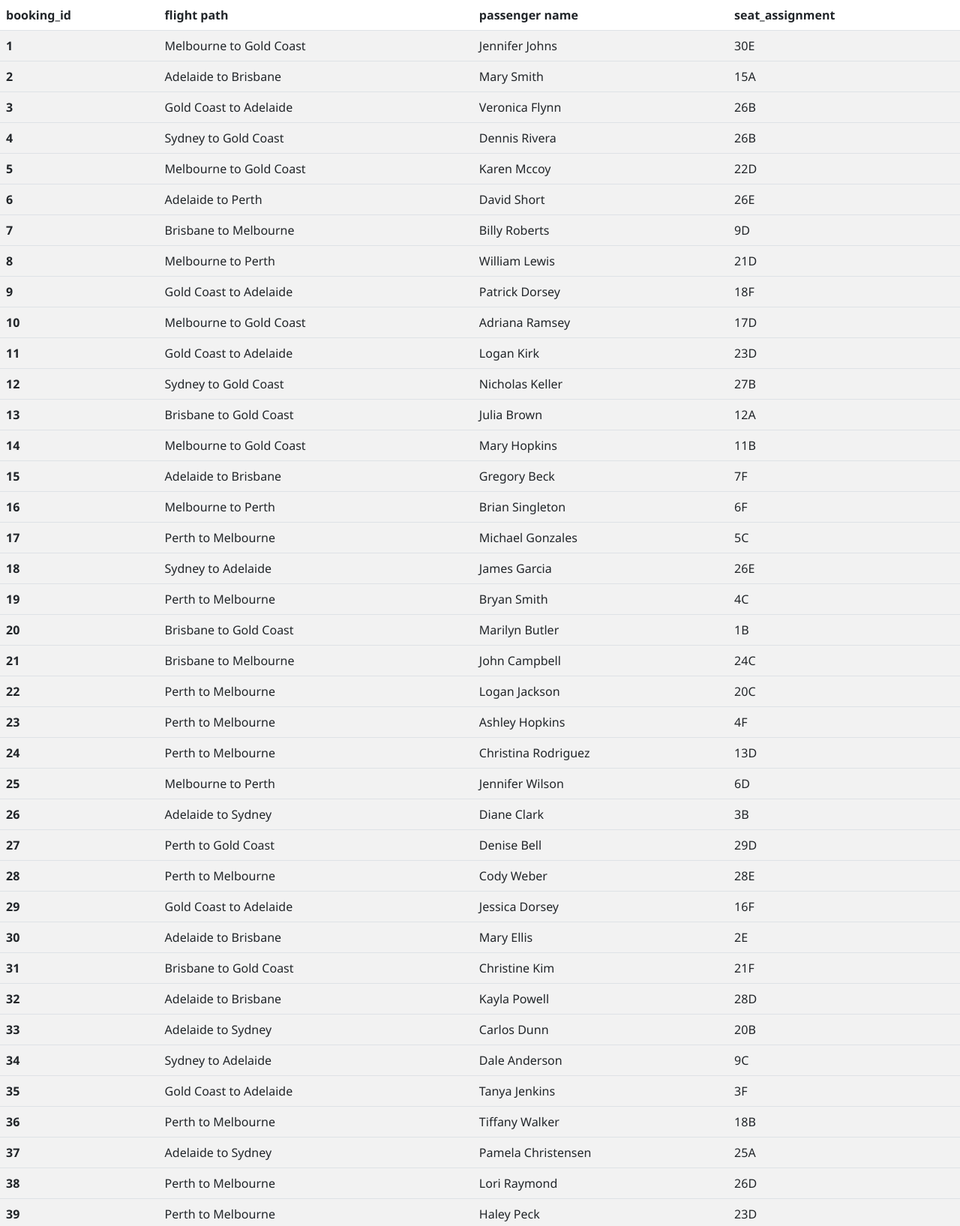
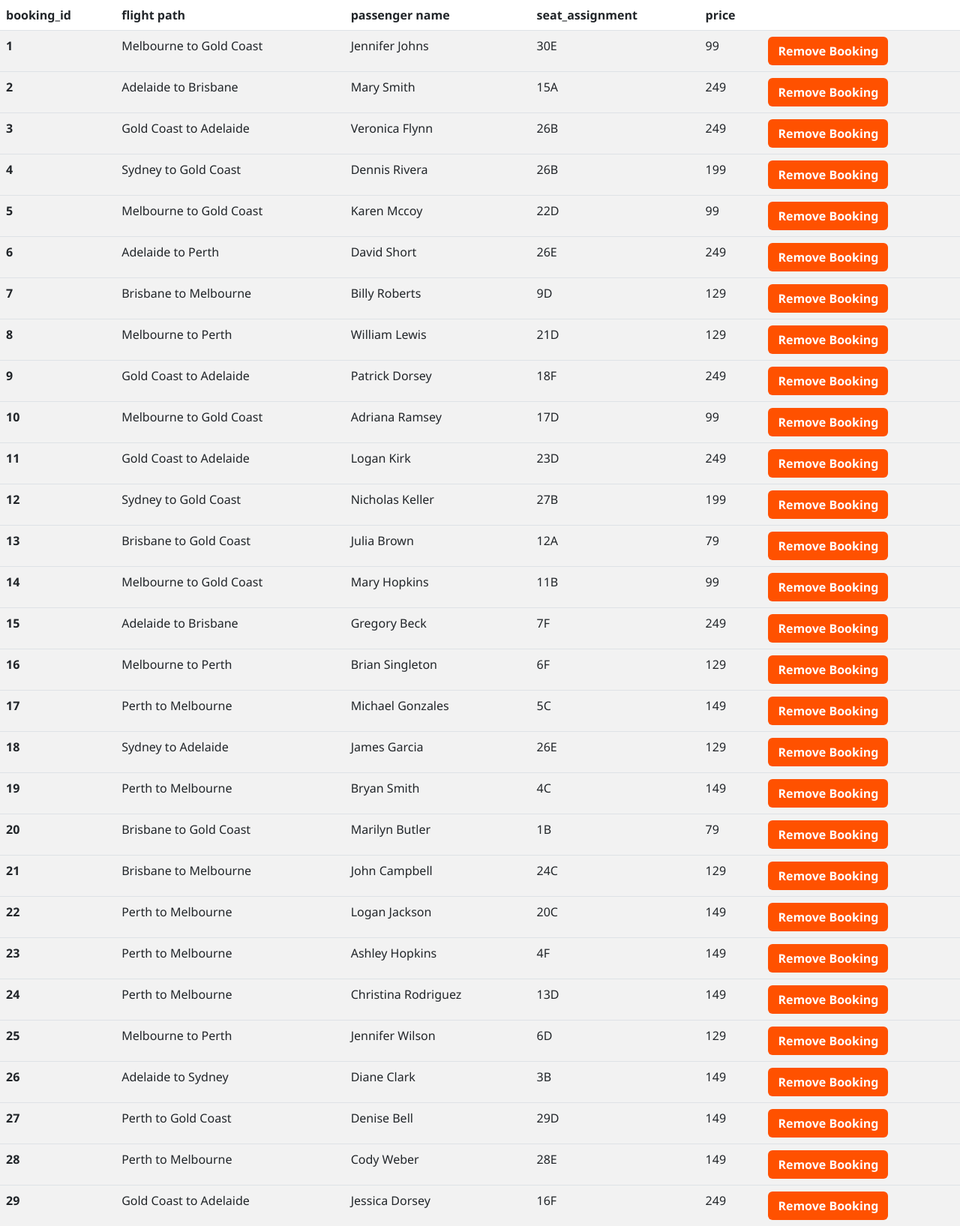
Before and after one commit to yangl-sys/10DGT-Semester2, a Flask app: page /admin in a window 1280 px wide. Shown: the part 59-1694 px from the top of the page at 75% size. Run offline with Flask 3, Linux system fonts and the light colour scheme; data comes from the database, SQL or seed files in the repository; both versions use the stored data as it was after the commit.

```diff
--- a/app.py
+++ b/app.py
@@ -127,9 +127,14 @@ def booking_confirmation(booking_id):
 @app.route('/admin', methods=['GET', 'POST'])
 def admin():
     conn = get_db_connection()
+    if request.method == "POST":
+        booking_id = request.form.get("remove-btn")
+        print(booking_id)
     db_bookings = conn.execute('SELECT * FROM bookings').fetchall()
     db_passengers = conn.execute('SELECT * FROM passengers').fetchall()
     db_flights = conn.execute('SELECT * FROM flights').fetchall()
+    conn.commit()
+    conn.close()
     return render_template('admin.html',bookings=db_bookings, passengers=db_passengers,flights=db_flights)
 
 if __name__ == '__main__':
--- a/templates/admin.html
+++ b/templates/admin.html
@@ -10,7 +10,7 @@
         body { background-color: var(--bg-light); font-family: 'Segoe UI', Roboto, sans-serif; }
         .navbar { background-color: white; border-bottom: 3px solid var(--jetstar-orange); }
         .btn-orange { background-color: var(--jetstar-orange); color: white; font-weight: bold; }
-        .btn-orange:hover { background-color: #e64900; color: white; }
+        .btn-orange:hover { background-color: #e64900; color: white; transform: scale(1.01);}
     </style>
 </head>
 
@@ -34,6 +34,8 @@
             <th scope="col">flight path</th>
             <th scope="col">passenger name</th>
             <th scope="col">seat_assignment</th>
+            <th scope="col">price</th>
+            <th scope="col"> </th>
             </tr>
         </thead>
         {%for book in bookings%}
@@ -43,6 +45,13 @@
             <td>{{flights[book.flight_id - 1][1]}} to {{flights[book.flight_id - 1][2]}}</td>
             <td>{{passengers[book.passenger_id-1][1]}} {{passengers[book.passenger_id-1][2]}}</td>
             <td>{{book.seat_assignment}}</td>
+            <td>{{flights[book.flight_id - 1][5]}}</td>
+            <td>
+                <form action = "/admin" method = "POST">
+                    <button class = "btn btn-orange" name = "remove-btn" value = "{{book.booking_id}}">Remove Booking</button>
+                </form>
+            </td>
+
             </tr>
         </tbody>
         {%endfor%}
```
Also changed, not shown: pedair.db.
